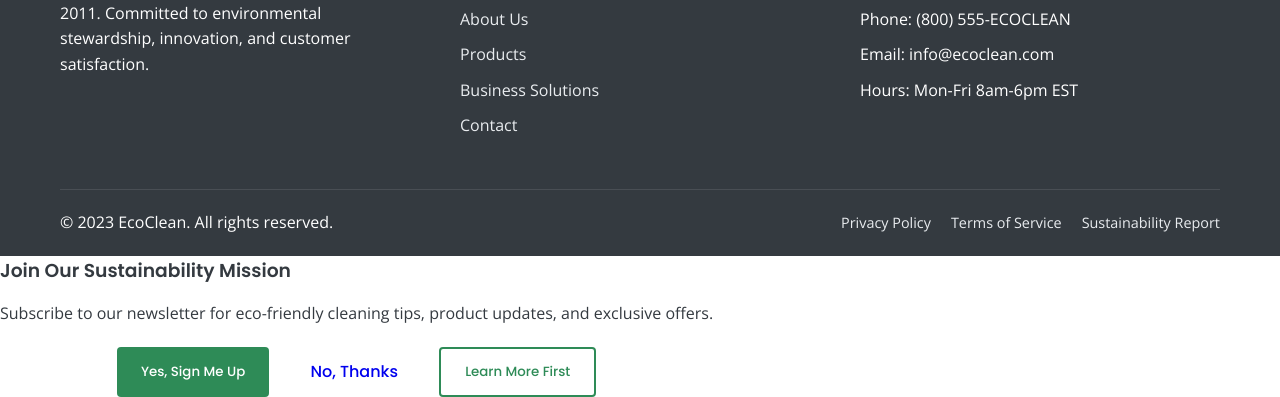
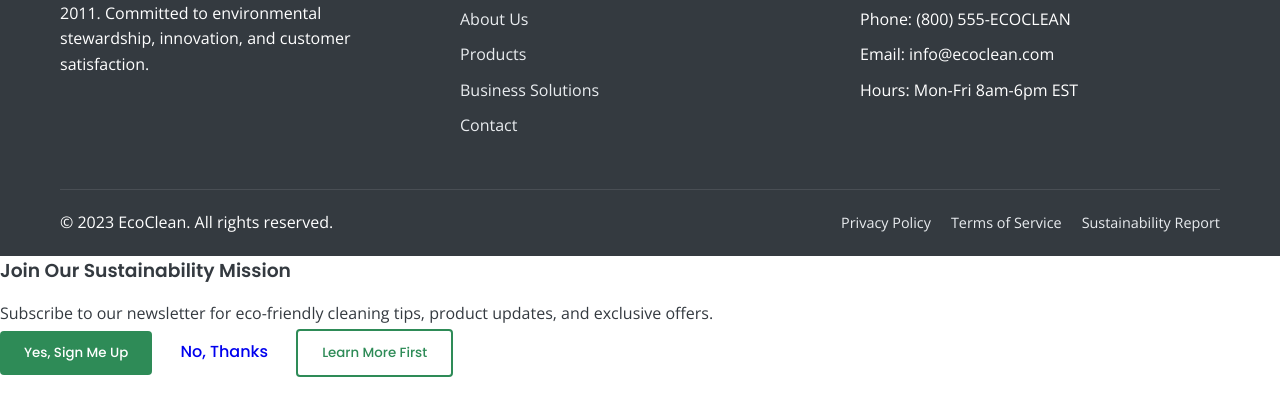
Before and after one commit to slocrown/neo, a plain HTML site: page index.html in a window 1280 px wide. Shown: the part 4161-4558 px from the top of the page. Drawn offline with nearby package versions, Linux system fonts and the light colour scheme.

Commit message:
Update index.html

```diff
--- a/index.html
+++ b/index.html
@@ -588,10 +588,7 @@
                 text-align: center;
             }
 
-            .modal-buttons {
-                flex-direction: column;
-            }
-        }
+
     </style>
 </head>
 <body>
@@ -974,25 +971,7 @@
 </script>
 
 <style>
-    /* Additional styles for the modal buttons */
-    .modal-buttons {
-        display: flex;
-        gap: 15px;
-        justify-content: center;
-        flex-wrap: wrap;
-        margin-top: 20px;
-    }
 
-    .modal-buttons .btn {
-        min-width: 140px;
-    }
-
-    /* Ensure anchor tags styled as buttons look consistent */
-    .modal-buttons a.btn {
-        text-decoration: none;
-        display: inline-block;
-        text-align: center;
-    }
 
     /* Responsive adjustments */
     @media (max-width: 480px) {
```
